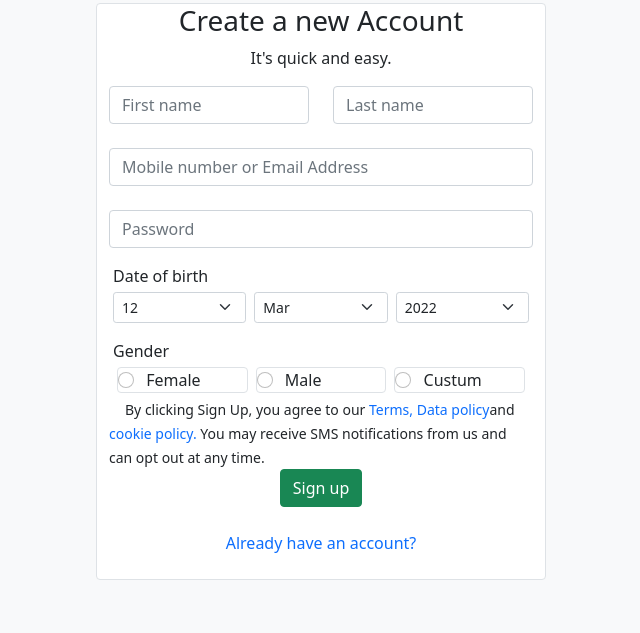
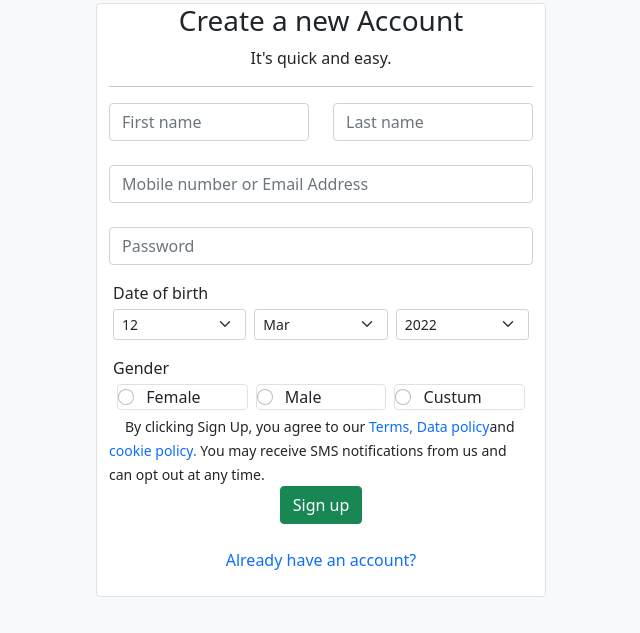
Before and after one commit to kommineni-Madhuri/Bootstrap_Section3, a plain HTML site: page index.html in a window 1280 px wide. Shown: the part 77-710 px from the top of the page, without its empty margins (319-959 px from the left). Drawn offline with nearby package versions, Linux system fonts and the light colour scheme.

Commit message:
Update index.html

```diff
--- a/index.html
+++ b/index.html
@@ -17,7 +17,7 @@
               <div class=" m-auto bg-white border border-1 rounded  mb-4"style="width:450px">
             <h3 class="text-center">Create a new Account</h3>
             <p class="text-center">It's quick and easy.</p>
-
+               <div> <hr class="color-muted "></div>
                 <div class=" col row">
                     <div class="col">
                       <input type="text" class="form-control" placeholder="First name" aria-label="First name">
```
